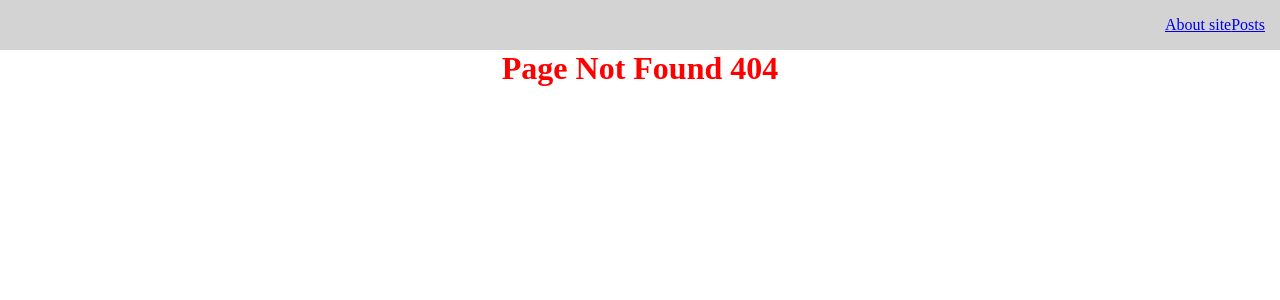
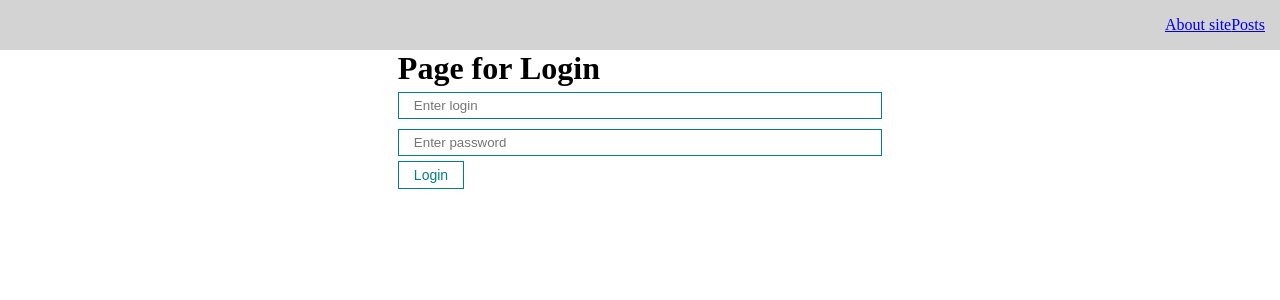
Before and after one commit to Dmytro27Ind/react-course, a React (Create React App) app: page /login in a window 1280 px wide. Before the commit this address led to /error. Shown: the top 300 px of the page. Built offline with nearby package versions, Linux system fonts and the light colour scheme.

Commit message:
Login page added

```diff
--- a/src/App.js
+++ b/src/App.js
@@ -3,13 +3,21 @@ import { BrowserRouter } from "react-router-dom";
 import Navbar from "./components/UI/Navbar/Navbar";
 import './styles/App.css'
 import AppRouter from "./components/AppRouter";
+import { AuthContext } from "./context";
 
 function App() {
+  const [isAuth, setIsAuth] = useState(false);
+
   return (
-    <BrowserRouter>
-      <Navbar/>
-      <AppRouter/>
-    </BrowserRouter>
+    <AuthContext.Provider value={{
+      isAuth,
+      setIsAuth
+    }}>
+      <BrowserRouter>
+        <Navbar/>
+        <AppRouter/>
+      </BrowserRouter>
+    </AuthContext.Provider>
   )
 }
 
--- a/src/components/AppRouter.jsx
+++ b/src/components/AppRouter.jsx
@@ -1,20 +1,32 @@
 import React from 'react'
 import { Routes, Route, Navigate } from "react-router-dom";
-import About from "../components/UI/pages/About";
-import Posts from "../components/UI/pages/Posts";
-import PostIdPage from "../components/UI/pages/PostIdPage";
-import Error from "../components/UI/pages/Error";
+import About from "../pages/About";
+import Posts from "../pages/Posts";
+import PostIdPage from "../pages/PostIdPage";
+import Error from "../pages/Error";
+import Login from '../pages/Login';
+import { useContext } from 'react';
+import { AuthContext } from '../context';
 
 function AppRouter() {
+  const {isAuth} = useContext(AuthContext)
   return (
-    <Routes>
+    isAuth
+      ?
+      <Routes>
         <Route exact path="/about" element={<About/>}/>
         <Route exact path="/posts" element={<Posts/>}/>
         <Route exact path="/posts/:id" element={<PostIdPage/>}/>
         <Route exact path="/error" element={<Error/>}/>
         {/* 👇️ only match this when no other routes match */}
         <Route path="*" element={<Navigate to="/error"/>} />
-    </Routes>
+      </Routes>
+      :
+      <Routes>
+        <Route exact path="/login" element={<Login/>}/>
+        {/* 👇️ only match this when no other routes match */}
+        <Route path="*" element={<Navigate to="/login"/>} />
+      </Routes>
   )
 }
 
--- /dev/null
+++ b/src/context/index.js
@@ -0,0 +1,3 @@
+import { createContext } from 'react'
+
+export const AuthContext = createContext(null)
--- /dev/null
+++ b/src/pages/Login.jsx
@@ -0,0 +1,26 @@
+import React from 'react'
+import { useContext } from 'react'
+import MyButton from '../components/UI/button/MyButton'
+import { AuthContext } from '../context'
+import MyInput from '../components/UI/input/MyInput'
+
+function Login() {
+  const {isAuth, setIsAuth} = useContext(AuthContext)
+  const login = (event) => {
+    event.preventDefault();
+    setIsAuth(true);
+  }
+
+  return (
+    <div>
+        <h1>Page for Login</h1>
+        <form onSubmit={login}>
+            <MyInput type="text" placeholder='Enter login'/>
+            <MyInput type="password" placeholder='Enter password'/>
+            <MyButton>Login</MyButton>
+        </form>
+    </div>
+  )
+}
+
+export default Login
--- a/src/components/UI/pages/PostIdPage.jsx
+++ b/src/pages/PostIdPage.jsx
@@ -1,8 +1,8 @@
 import React, { useState, useEffect } from 'react'
 import { useParams } from 'react-router-dom'
-import PostService from '../../../API/PostService'
-import { useFetching } from '../../../hooks/useFetching'
-import Loader from '../Loader/Loader'
+import PostService from '../API/PostService'
+import { useFetching } from '../hooks/useFetching'
+import Loader from '../components/UI/Loader/Loader'
 
 function PostIdPage() {
   const params = useParams()
```
Also changed, not shown: src/pages/Posts.jsx (renamed from src/components/UI/pages/Posts.jsx, +12 -12 lines), src/pages/About.jsx (renamed from src/components/UI/pages/About.jsx), src/pages/Error.jsx (renamed from src/components/UI/pages/Error.jsx).
